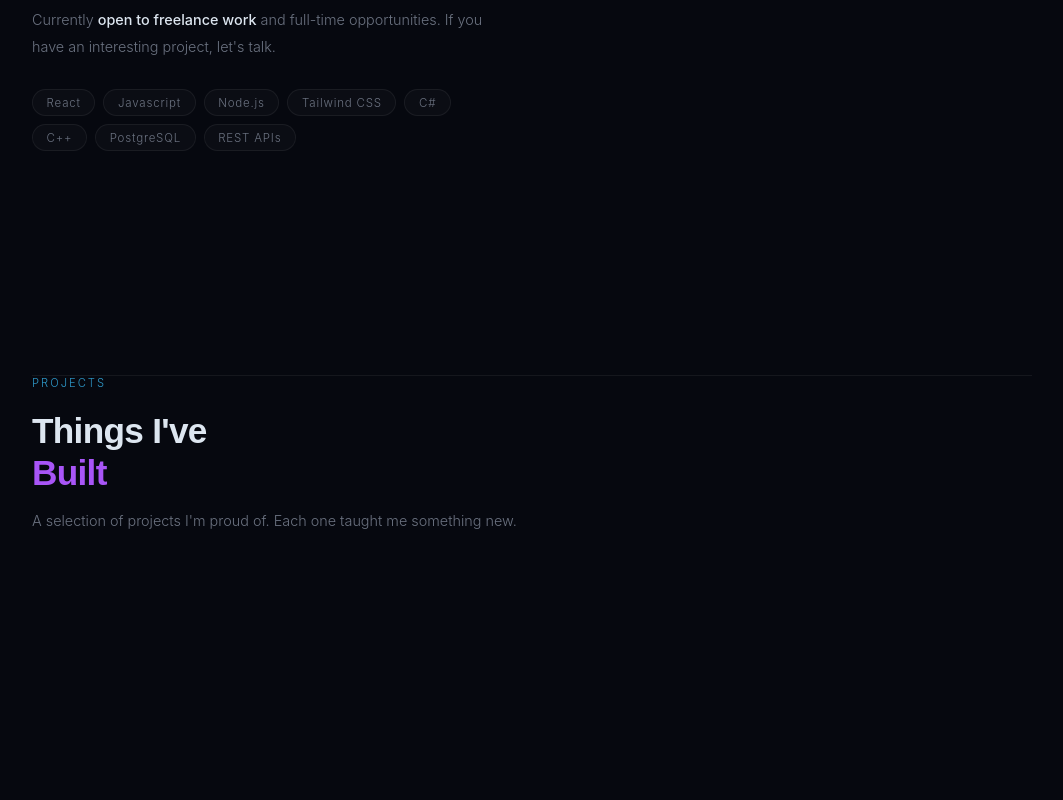
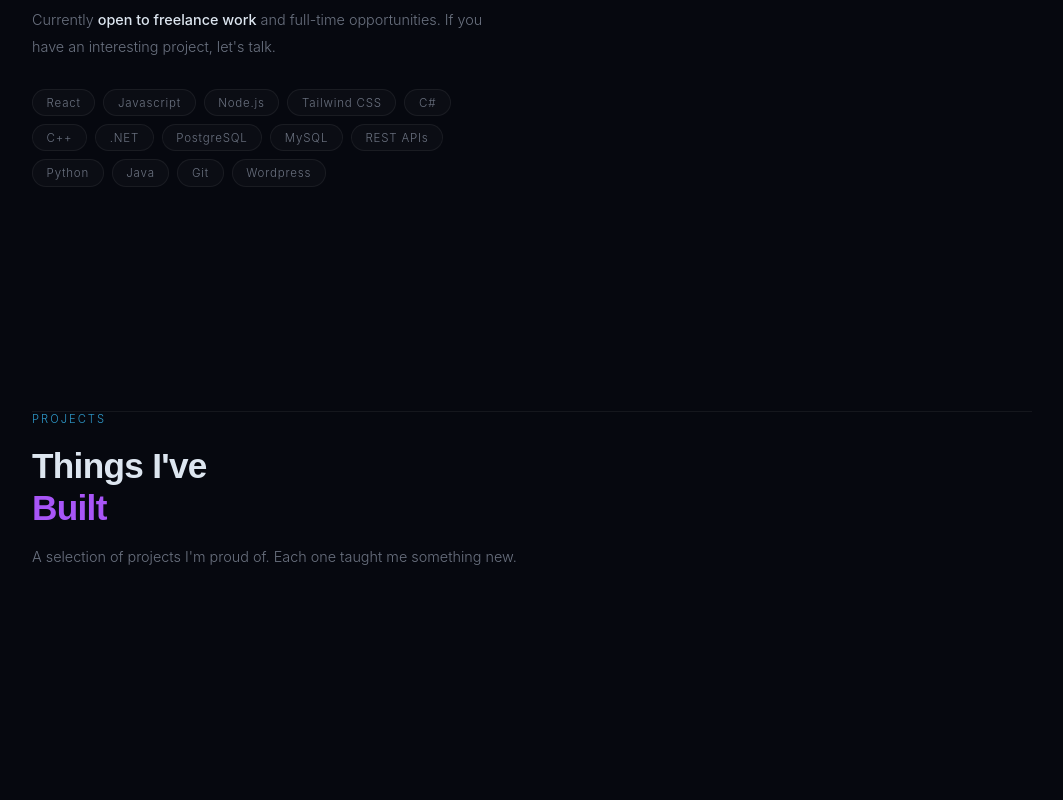
Before and after one commit to AsahiPieEthan/Personal_Portfolio_Website, a plain HTML site: page index.html in a window 1280 px wide. Shown: the part 1380-2180 px from the top of the page, without its empty margins (108-1171 px from the left). Drawn offline with Linux system fonts and the light colour scheme.

Commit message:
Tech stack

```diff
--- a/index.html
+++ b/index.html
@@ -172,8 +172,14 @@
             <span class="about-tag">Tailwind CSS</span>
             <span class="about-tag">C#</span>
             <span class="about-tag">C++</span>
+            <span class="about-tag">.NET</span>
             <span class="about-tag">PostgreSQL</span>
+             <span class="about-tag">MySQL</span>
             <span class="about-tag">REST APIs</span>
+            <span class="about-tag">Python</span>
+            <span class="about-tag">Java</span>
+            <span class="about-tag">Git</span>
+            <span class="about-tag">Wordpress</span>
           </div>
         </div>
         <div class="about-right reveal">
```
